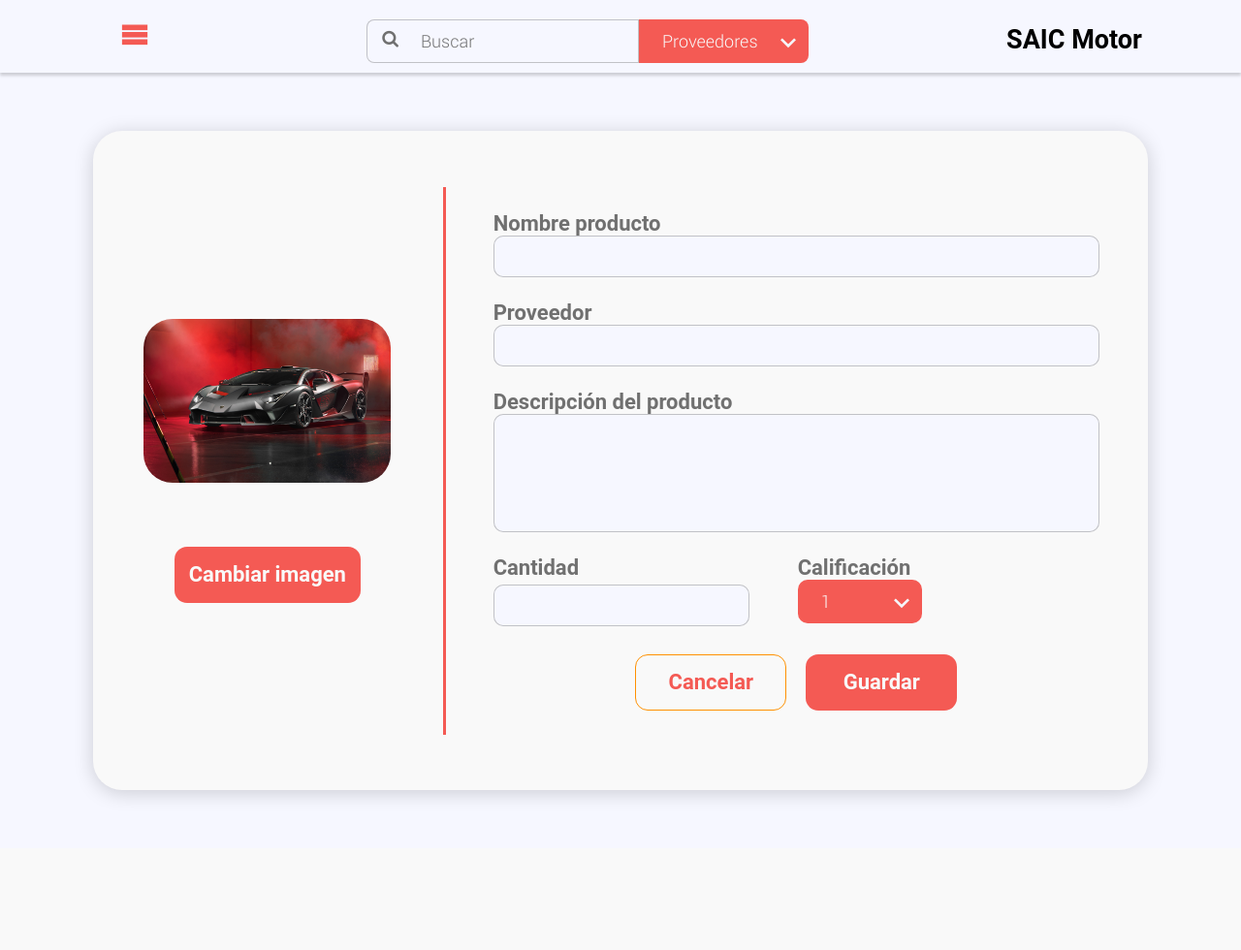
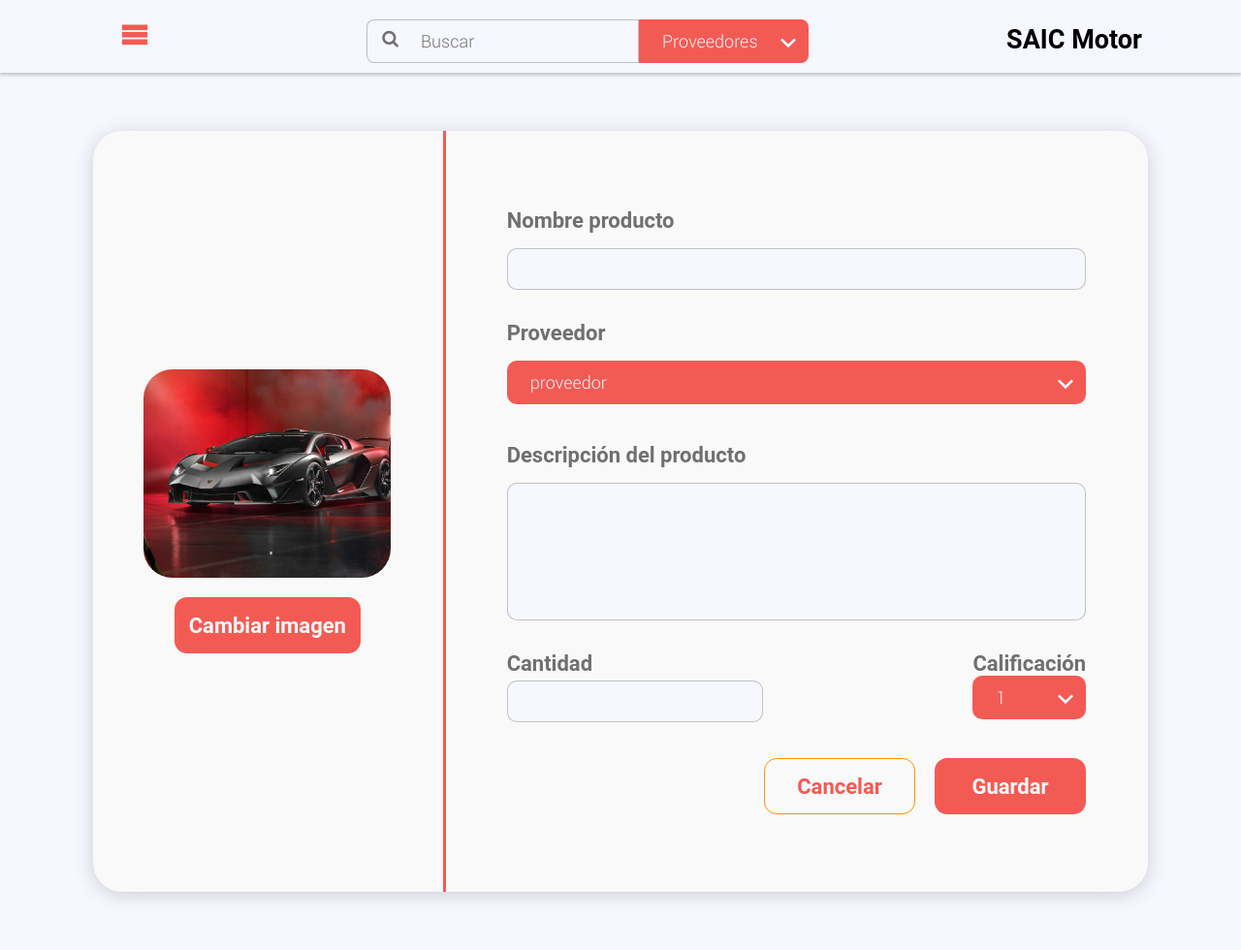
Before and after one commit to andresm142/Proyecto_Grupo17_Equipo7, a Flask app: page /Editarproducto in a window 1280 px wide. Shown: the whole page at 97% size. Before the commit the page ends 825 px from the top, so only its background shows below. Run offline with Flask 2, Linux system fonts and the light colour scheme; some libraries are stand-ins or nearby versions; some web fonts are replaced.

Commit message:
Correcion Editar productos

```diff
--- a/static/css/editProductos.css
+++ b/static/css/editProductos.css
@@ -40,7 +40,9 @@ body {
 }
 
 .imagen-producto img {
-    width: 100%;
+    width: 255px;
+    height: 215px;
+    object-fit: cover;
     align-content: center;
     border-radius: 30px;
 }
@@ -50,11 +52,11 @@ body {
 /* CONFIGURACION DE DATOS */
 
 .info-producto {
-    margin: 25px 50px;
+    margin: 10vh 5vw;
     display: flex;
     flex-wrap: wrap;
     justify-content: space-between;
-    gap: 3vh;
+    gap: 4vh;
 }
 
 .info-producto label:not(#lblnum1):not(#lblnum2):not(#lblnum3):not(#lblnum4):not(#lblnum5) {
@@ -76,7 +78,7 @@ body {
     border-radius: var(--radio-input);
     border: var(--boder-inputs);
     background: var(--color-fondo);
-    padding: 0 20px;
+    padding: 10px 20px;
 }
 
 textarea{
@@ -101,32 +103,110 @@ textarea:focus{
     outline: 1.5px solid var(--color-usuario);
 }
 
-.nombre, .proveedor, .descripcion-producto {
+.nombre, .container-proveedor, .descripcion-producto {
     width: 100%;
     display:inline-grid;
-    /* justify-content: space-between; */
+    gap: 2vh;
 }
 .cantidad-calificacion{
     width: 100%;
     display:flex;
-    /* justify-content: space-between; */
+    justify-content: space-between;
 }
+
 .cantidad{
     display: grid;
 }
 /* FIN CONFIGURACION DE DATOS */
 
-/* CONFIGURACION DEL SELECTOR TIPO DE USUARIO */
+/* CONFIGURACION DE LA CALIFICACION */
 
-.container-calificacion {
-    width: 10vw;
-    margin-left: 50px;
+.container-proveedor {
+    width: 100%;
 }
 
-@media screen and (min-width:1336px) {
-    .container-calificacion {
-        width: 10.6vw;
-    }
+.select-box-proveedor {
+    display: flex;
+    flex-direction: column;
+}
+
+.select-box-proveedor .options-container-proveedor {
+    background: var(--color-usuario);
+    color: var(--color-blanco) !important;
+    max-height: 0;
+    width: 100%;
+    opacity: 0;
+    transition: all 0.4s;
+    border-radius: 8px;
+    overflow: hidden;
+    order: 1;
+}
+
+.selected-proveedor {
+    background: var(--color-usuario);
+    border-radius: var(--radio-input);
+    margin-bottom: 8px;
+    color: var(--color-blanco);
+    position: relative;
+    order: 0;
+}
+
+.selected-proveedor::after {
+    content: "";
+    background: url("../images/arrow-down.svg");
+    background-size: contain;
+    background-repeat: no-repeat;
+    position: absolute;
+    height: 100%;
+    width: 32px;
+    right: 5px;
+    top: 8px;
+    transition: all 0.4s;
+}
+
+.select-box-proveedor .options-container-proveedor.active {
+    max-height: 240px;
+    opacity: 1;
+    overflow-y: scroll;
+}
+
+.select-box-proveedor .options-container-proveedor.active+.selected-proveedor::after {
+    transform: rotateX(180deg);
+    top: -6px;
+}
+
+.select-box-proveedor .options-container-proveedor::-webkit-scrollbar {
+    display: none;
+}
+
+.select-box-proveedor .options-container-proveedor::-webkit-scrollbar-thumb {
+    background: var(--color-gris);
+    border-radius: 0 8px 8px 0;
+}
+
+.select-box-proveedor .option-proveedor, .selected-proveedor {
+    padding: 12px 24px;
+    cursor: pointer;
+}
+
+.select-box-proveedor .option-proveedor:hover {
+    background: var(--color-blanco);
+    color: var(--color-usuario);
+}
+
+.select-box-proveedor label {
+    cursor: pointer;
+}
+
+.select-box-proveedor .option-proveedor .radio {
+    display: none;
+}
+
+/* FIN CONFIGURACION DEL TIPO DE PROVEDOR */
+
+/* CONFIGURACION DE LA CALIFICACION */
+.container-calificacion label{
+    justify-self: end;
 }
 
 .select-box-user {
@@ -206,14 +286,14 @@ textarea:focus{
     display: none;
 }
 
-/* FIN CONFIGURACION DEL SELECTOR TIPO DE USUARIO */
+/* FIN CONFIGURACION DE LA CALIFICACION */
 
 /* CONFIGURACION DE LOS BOTONES CAMBIAR CANCELAR Y GUARDAR */
 
 .guardar-cancelar {
     width: 100%;
     display: flex;
-    justify-content: center;
+    justify-content: end;
     gap: 20px;
 }
 
--- a/static/js/script.js
+++ b/static/js/script.js
@@ -31,6 +31,22 @@ optionsListUsuario.forEach(o => {
     });
 });
 
+// DESPLIEGE DE LA OPCION DEL PROVEDOR
+const selectedProveedor = document.querySelector(".selected-proveedor");
+const optionsContainerProveedor = document.querySelector(".options-container-proveedor");
+const optionsListProveedor = document.querySelectorAll(".option-proveedor");
+
+selectedProveedor.addEventListener("click", () => {
+    optionsContainerProveedor.classList.toggle("active");
+});
+
+optionsListProveedor.forEach(o => {
+    o.addEventListener("click", () => {
+        selectedProveedor.innerHTML = o.querySelector("label").innerHTML;
+        optionsContainerProveedor.classList.remove("active");
+    });
+});
+
 // MOSTRAR / OCULTAR MENU DE NAVEGACIÓN
 function mostrar() {
     document.getElementById("sidebar").style.width = "250px";
--- a/templates/EditarProducto.html
+++ b/templates/EditarProducto.html
@@ -22,9 +22,24 @@
                 <label for="name">Nombre producto</label>
                 <input type="text" name="nombre" id="name">
             </div>
-            <div class="proveedor">
+            <div class="container-proveedor">
                 <label for="proveedor">Proveedor</label>
-                <input type="text" name="proveedor" id="proveedor">
+                <div class="select-box-proveedor">
+                    <div class="options-container-proveedor">
+                        <div class="option-proveedor">
+                            <input type="radio" class="radio" id="num1" name="category" value="auto"/>
+                            <label for="prov1" id="lblnum1">1</label>
+                        </div>
+                        <div class="option-proveedor">
+                            <input type="radio" class="radio" id="num2" name="category" value="auto"/>
+                            <label for="prov2" id="lblnum2">2</label>
+                        </div>
+                    </div>
+
+                    <div class="selected-proveedor">
+                        proveedor
+                    </div>
+                </div>
             </div>
             <div class="descripcion-producto">
                 <label for="descripcion">Descripción del producto</label>
```
